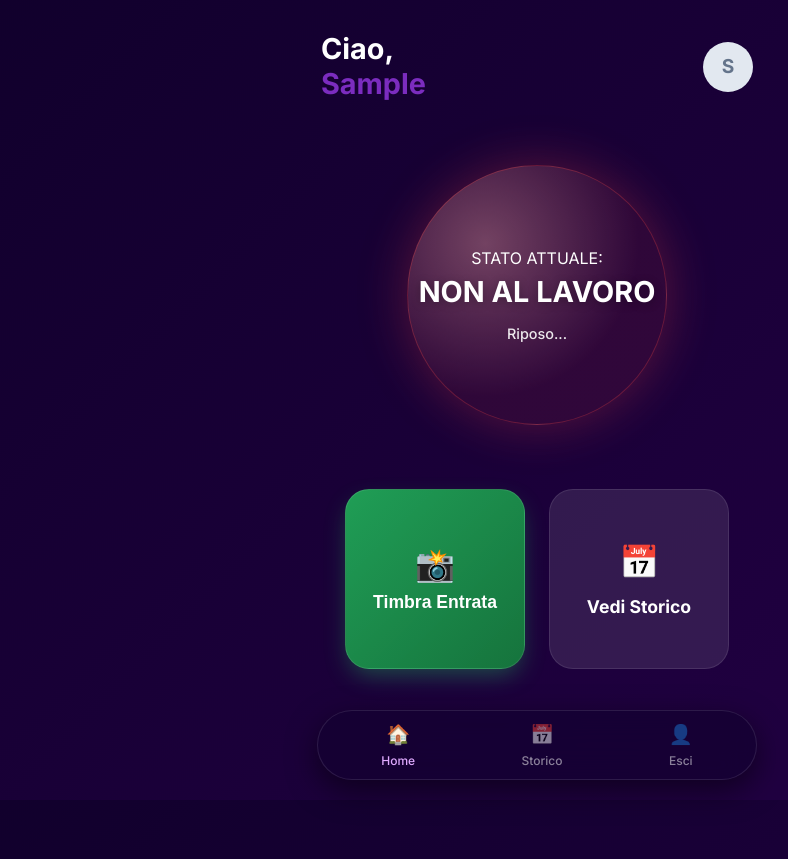
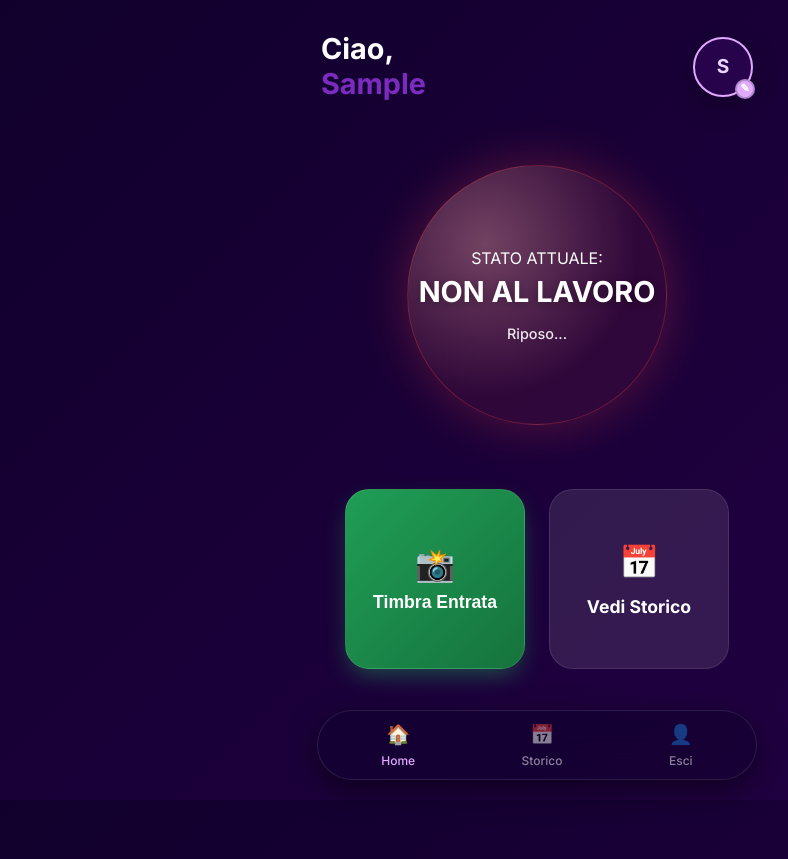
Before and after one commit to CosmoNetinfo/easy-employee-management, a Next.js app: page /dashboard in a window 1280 px wide. Shown: the whole page, without its empty margins (103-891 px from the left). Built offline with nearby package versions, Linux system fonts and the light colour scheme; no server answers; the database is empty; sample sign-in values are in the browser's storage.

Commit message:
Feature: Profile Picture Upload

```diff
--- a/src/app/dashboard/page.tsx
+++ b/src/app/dashboard/page.tsx
@@ -86,6 +86,63 @@ export default function Dashboard() {
         }
     };
 
+    const handleProfileUpload = async (e: React.ChangeEvent<HTMLInputElement>) => {
+        if (!e.target.files || !e.target.files[0] || !user) return;
+        const file = e.target.files[0];
+
+        try {
+            // 1. Compress/Resize Image
+            const base64Image = await new Promise<string>((resolve) => {
+                const img = new Image();
+                img.src = URL.createObjectURL(file);
+                img.onload = () => {
+                    const canvas = document.createElement('canvas');
+                    const MAX_SIZE = 150; // Thumbnail size
+                    let width = img.width;
+                    let height = img.height;
+
+                    if (width > height) {
+                        if (width > MAX_SIZE) {
+                            height *= MAX_SIZE / width;
+                            width = MAX_SIZE;
+                        }
+                    } else {
+                        if (height > MAX_SIZE) {
+                            width *= MAX_SIZE / height;
+                            height = MAX_SIZE;
+                        }
+                    }
+
+                    canvas.width = width;
+                    canvas.height = height;
+                    const ctx = canvas.getContext('2d');
+                    ctx?.drawImage(img, 0, 0, width, height);
+                    resolve(canvas.toDataURL('image/jpeg', 0.7)); // Auto base64
+                };
+            });
+
+            // 2. Upload to API
+            const res = await fetch('/api/user/upload-profile-image', {
+                method: 'POST',
+                headers: { 'Content-Type': 'application/json' },
+                body: JSON.stringify({ userId: user.id, image: base64Image }),
+            });
+
+            if (res.ok) {
+                const data = await res.json();
+                // 3. Update Local State
+                const updatedUser = { ...user, profileImage: base64Image };
+                setUser(updatedUser);
+                localStorage.setItem('user', JSON.stringify(updatedUser)); // Persist
+            } else {
+                alert('Errore caricamento foto');
+            }
+        } catch (e) {
+            console.error(e);
+            alert('Errore durante il caricamento');
+        }
+    };
+
     const handleLogout = () => {
         localStorage.removeItem('user');
         router.push('/');
@@ -103,9 +160,53 @@ export default function Dashboard() {
                         <h2 style={{ fontSize: '1.8rem', margin: 0, lineHeight: 1.2 }}>Ciao, <br />
                             <span style={{ color: 'var(--accent-dark)' }}>{user.name.split(' ')[0]}</span></h2>
                     </div>
-                    {/* User Profile Pic Placeholder */}
-                    <div style={{ width: '50px', height: '50px', background: '#e2e8f0', borderRadius: '50%', display: 'flex', alignItems: 'center', justifyContent: 'center', fontWeight: 'bold', color: '#64748b', fontSize: '1.2rem' }}>
-                        {user.name.charAt(0)}
+                    {/* User Profile Pic - Clickable */}
+                    <div style={{ position: 'relative' }}>
+                        <input
+                            type="file"
+                            accept="image/*"
+                            id="profileInput"
+                            style={{ display: 'none' }}
+                            onChange={handleProfileUpload}
+                        />
+                        <div
+                            onClick={() => document.getElementById('profileInput')?.click()}
+                            style={{
+                                width: '60px',
+                                height: '60px',
+                                background: user.profileImage ? `url(${user.profileImage}) no-repeat center/cover` : 'var(--surface)',
+                                borderRadius: '50%',
+                                display: 'flex',
+                                alignItems: 'center',
+                                justifyContent: 'center',
+                                fontWeight: 'bold',
+                                color: 'var(--text-secondary)',
+                                fontSize: '1.2rem',
+                                border: '2px solid var(--accent)',
+                                cursor: 'pointer',
+                                boxShadow: 'var(--shadow-lg)'
+                            }}
+                        >
+                            {!user.profileImage && user.name.charAt(0)}
+                            {/* Edit Icon Overlay */}
+                            <div style={{
+                                position: 'absolute',
+                                bottom: -2,
+                                right: -2,
+                                background: 'var(--accent)',
+                                width: '20px',
+                                height: '20px',
+                                borderRadius: '50%',
+                                display: 'flex',
+                                alignItems: 'center',
+                                justifyContent: 'center',
+                                fontSize: '0.7rem',
+                                color: 'white',
+                                border: '2px solid rgba(0,0,0,0.2)'
+                            }}>
+                                ✎
+                            </div>
+                        </div>
                     </div>
                 </div>
 
```
Also changed, not shown: src/app/api/user/upload-profile-image/route.ts (added, +23 -0 lines), 1 other file (tests, documents, lock files or other folders).
